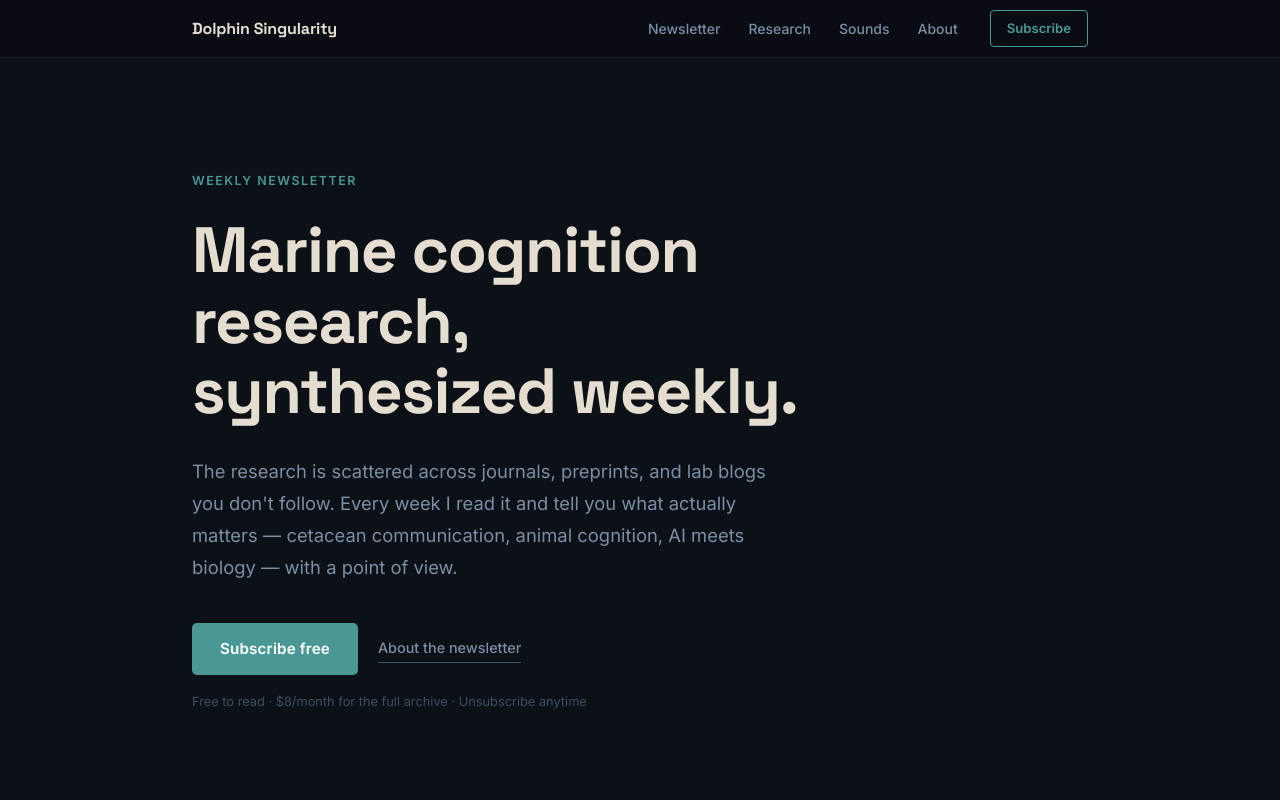
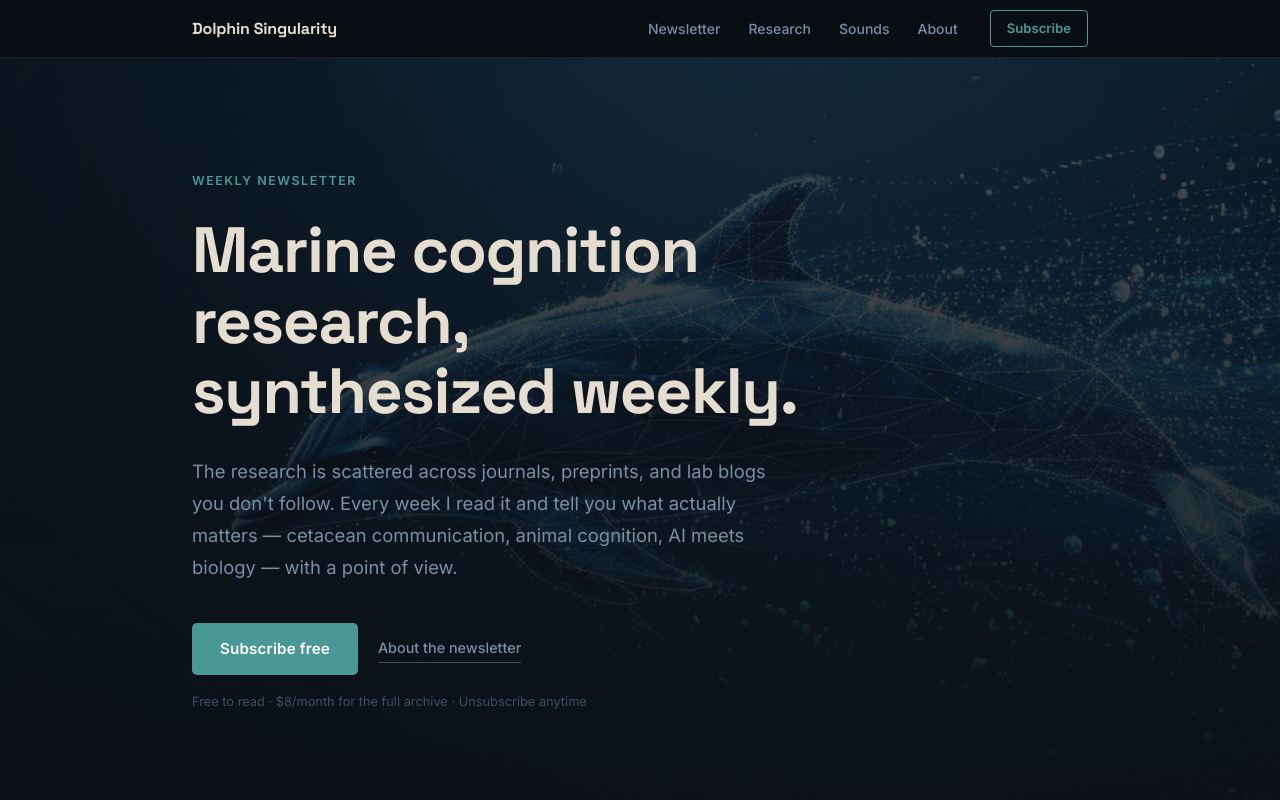
Before and after one commit to playfuldolphin/dolphin-singularity, a website: page index.html in a window 1280 px wide. Shown: the top 800 px of the page. Drawn offline with Linux system fonts and the light colour scheme.

Commit message:
Add photo background to hero section
Uses existing hero-background.jpg with a two-layer dark overlay
(72% → 96% opacity top to bottom) so text stays fully legible
while the underwater dolphin photo adds depth and atmosphere.

Image is marked aria-hidden, loads eager with fetchpriority=high.
Comment in source shows exactly where to swap in a <video> element
for a looping video background if desired.

```diff
--- a/index.html
+++ b/index.html
@@ -221,9 +221,43 @@
         padding-top: var(--nav-h);
         display: flex;
         align-items: center;
+        position: relative;
+        overflow: hidden;
+    }
+
+    /* Photo background */
+    .hero-bg {
+        position: absolute;
+        inset: 0;
+        z-index: 0;
+    }
+
+    .hero-bg img {
+        width: 100%;
+        height: 100%;
+        object-fit: cover;
+        object-position: center 60%;
+        display: block;
+    }
+
+    /* Deep dark overlay — keeps text fully legible */
+    .hero-bg::after {
+        content: '';
+        position: absolute;
+        inset: 0;
+        /* two-layer overlay: solid near-black at bottom fades to translucent at top */
+        background:
+            linear-gradient(
+                to bottom,
+                rgba(12, 17, 23, 0.72) 0%,
+                rgba(12, 17, 23, 0.82) 50%,
+                rgba(12, 17, 23, 0.96) 100%
+            );
     }
 
     .hero-inner {
+        position: relative;
+        z-index: 1;
         max-width: var(--max-wide);
         margin: 0 auto;
         padding: clamp(4rem, 10vw, 7rem) var(--pad-x) clamp(4rem, 8vw, 6rem);
@@ -529,6 +563,16 @@
 
         <!-- Hero -->
         <section class="hero">
+            <!-- Background photo — swap src for a video poster or replace
+                 this entire .hero-bg block with a <video> element if you
+                 want a looping video background. -->
+            <div class="hero-bg" aria-hidden="true">
+                <picture>
+                    <source srcset="images/hero-background.jpg" type="image/jpeg">
+                    <img src="images/hero-background.png" alt="" loading="eager" fetchpriority="high">
+                </picture>
+            </div>
+
             <div class="hero-inner">
                 <p class="hero-eyebrow">Weekly newsletter</p>
                 <h1>Marine cognition research,<br>synthesized weekly.</h1>
```
